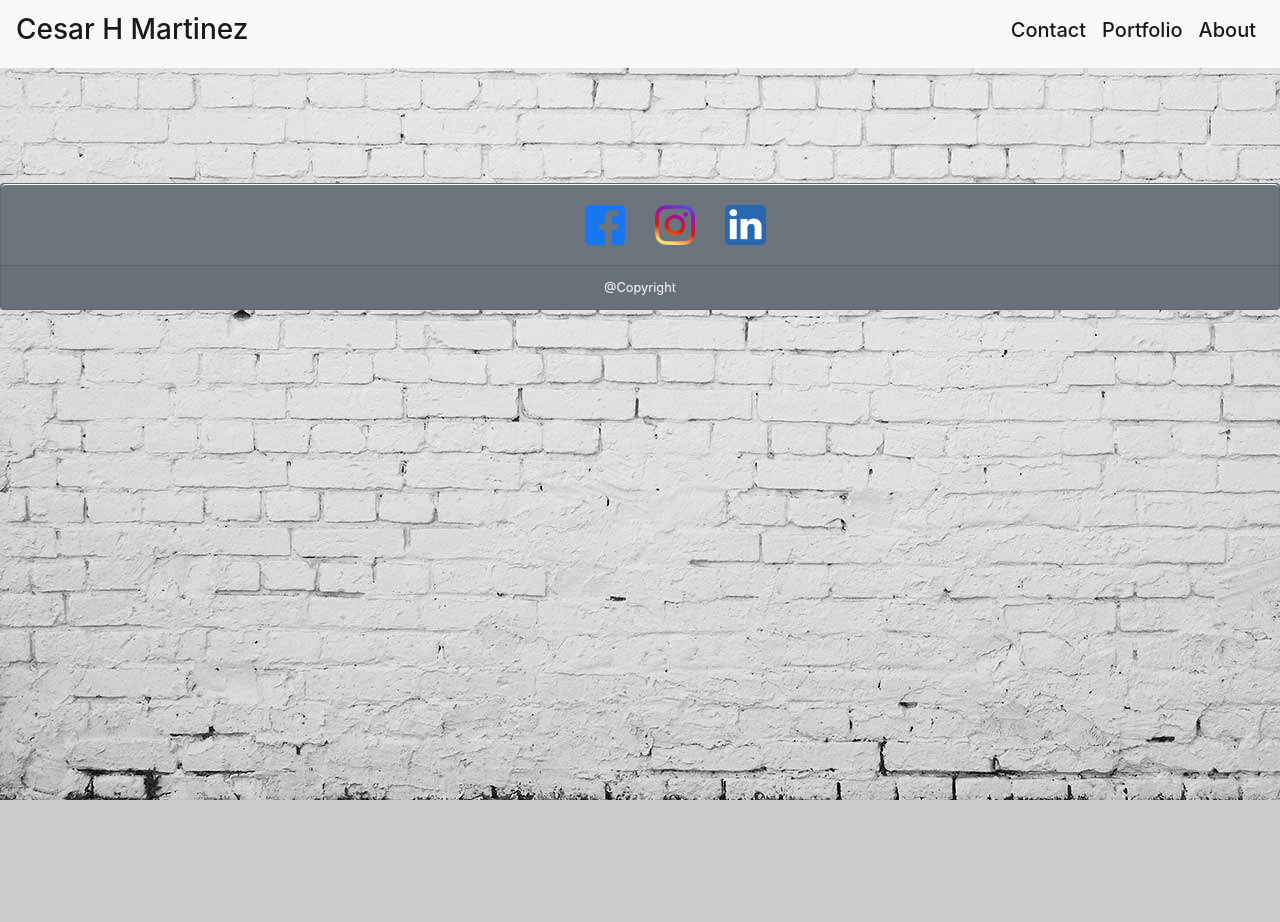
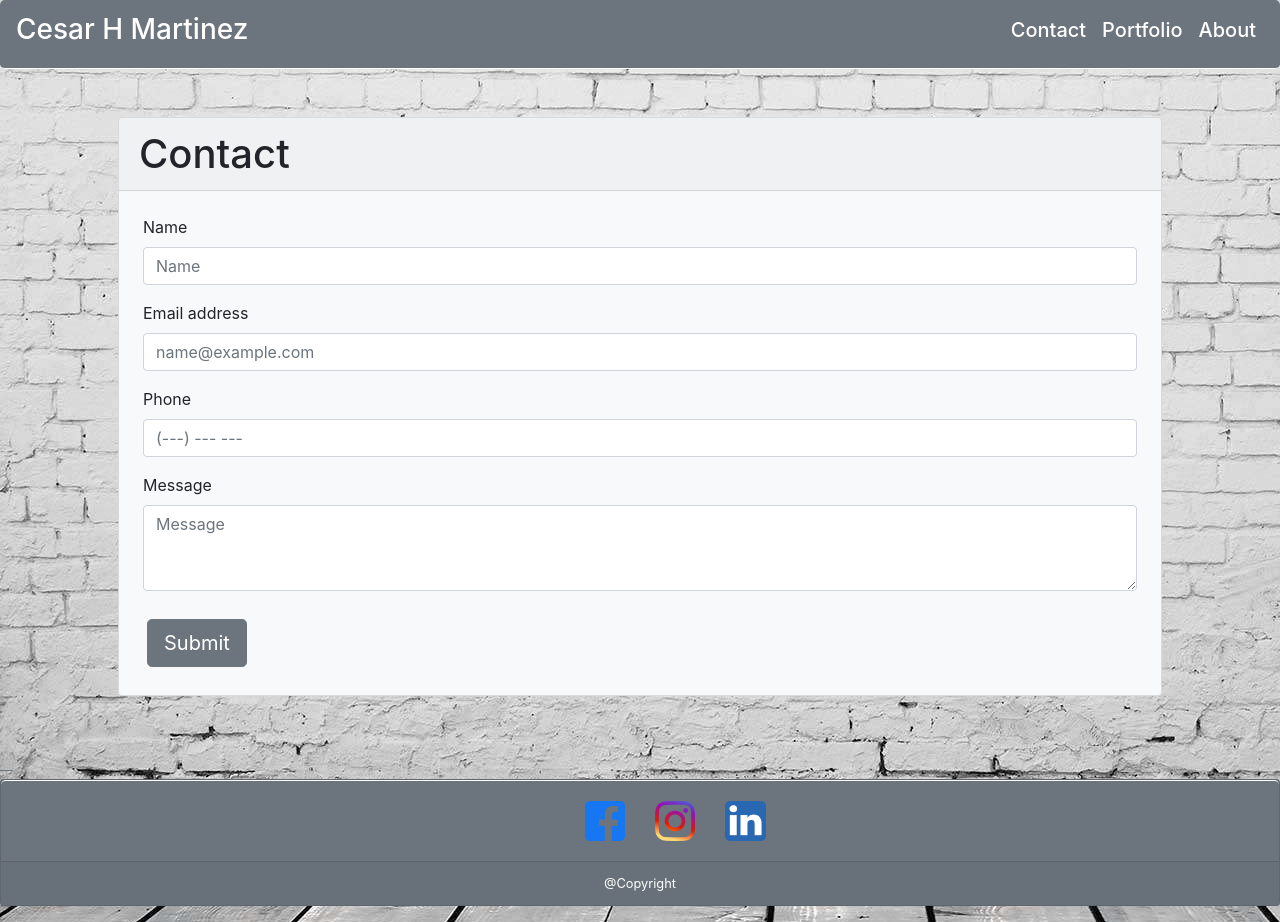
Before and after one commit to chernanma/Homework02, a plain HTML site: page contact.html in a window 1280 px wide. Before the commit the page ends 800 px from the top, so only its background shows below. Drawn offline with nearby package versions, Linux system fonts and the light colour scheme.

Commit message:
Contact form added to Contact.html

```diff
--- a/contact.html
+++ b/contact.html
@@ -10,27 +10,62 @@
     <link rel="stylesheet" href="css/style.css"/>
 </head>
 <body>
-    <nav class="navbar navbar-expand-lg navbar-light bg-light">
-        <a class="navbar-brand" href="index.html"><h3>Cesar H Martinez</h3></a>
+    <nav class="navbar navbar-expand-lg navbar-light bg-secondary border-bottom border-white rounded-lg">
+        <a class="navbar-brand text-white" href="index.html"><h3>Cesar H Martinez</h3></a>
         <button class="navbar-toggler" type="button" data-toggle="collapse" data-target="#navbarSupportedContent" aria-controls="navbarSupportedContent" aria-expanded="false" aria-label="Toggle navigation">
             <span class="navbar-toggler-icon"></span>
         </button>
         <div class="collapse navbar-collapse" id="navbarSupportedContent">
           <ul class="navbar-nav ml-auto mt-2 mt-lg-0">
             <li class="nav-item active">
-              <a class="nav-link" href="contact.html"><h5>Contact</h5><span class="sr-only">(current)</span></a>
+              <a class="nav-link text-white" href="contact.html"><h5>Contact</h5><span class="sr-only">(current)</span></a>
             </li>
             <li class="nav-item active">
-                <a class="nav-link" href="portfolio.html"><h5>Portfolio</h5><span class="sr-only">(current)</span></a>
+                <a class="nav-link text-white" href="portfolio.html"><h5>Portfolio</h5><span class="sr-only">(current)</span></a>
               </li>
             <li class="nav-item active">
-                <a class="nav-link" href="index.html"><h5>About</h5><span class="sr-only">(current)</span></a>
+                <a class="nav-link text-white" href="index.html"><h5>About</h5><span class="sr-only">(current)</span></a>
             </li>
           </ul>
         </div>
     </nav>
     <section class="container-lg p-5">
-
+        <div class="row">
+            <div class="col-md-12">
+                <div class="card bg-light mb-3" >
+                    <h1 class="card-header">Contact</h1>
+                    <div class="card-body">
+                        <div class="row p-1">
+                            <div class="col-md-12">
+                                <form>
+                                    <div class="form-group">
+                                        <label for="exampleFormControlInput1">Name</label>
+                                        <input type="Name" class="form-control" id="exampleFormControlInput1" placeholder="Name">
+                                      </div>
+                                    <div class="form-group">
+                                      <label for="exampleFormControlInput1">Email address</label>
+                                      <input type="email" class="form-control" id="exampleFormControlInput1" placeholder="name@example.com">
+                                    </div>
+                                    <div class="form-group">
+                                        <label for="exampleFormControlInput1">Phone</label>
+                                        <input type="Phone" class="form-control" id="exampleFormControlInput1" placeholder="(---) --- ---">
+                                      </div>
+                                    <div class="form-group">
+                                      <label for="exampleFormControlTextarea1">Message</label>
+                                      <textarea type="message" class="form-control" id="exampleFormControlTextarea1" rows="3" placeholder="Message"></textarea>
+                                    </div>
+                                  </form>
+                            </div>
+                        </div>
+                        <div class="row p-2">
+                            <div class="col-md-12">
+                                <button type="button" class="btn btn-secondary btn-lg">Submit</button>
+                            </div>
+                        </div>
+                    </div>
+                </div>
+            </div>
+        </div>
     </section>
 
     <footer class="blockquote-footer black-gray">
```
Also changed, not shown: portfolio.html (+5 -5 lines).
